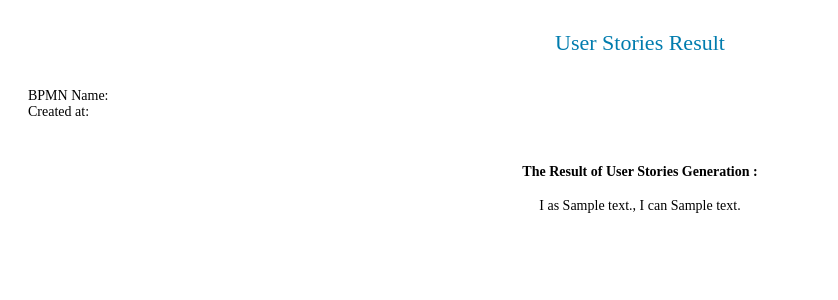
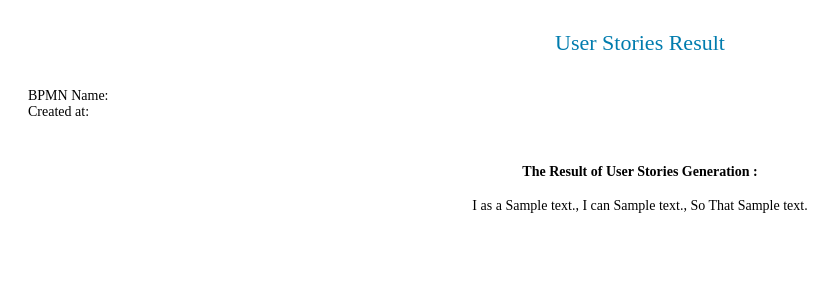
Before and after one commit to AgileRE-2021/BPMNtoUserStories, a Django app: template templates/result_pdf.html in a window 1280 px wide. Shown: the part 225-525 px from the top of the page, without its empty margins (0-838 px from the left). Run offline with Django 3.2, Linux system fonts and the light colour scheme; the template is opened without the code that fills it: values that come from a table or form of the project are taken from there, others are empty; tables that the repository leaves empty hold one stand-in row (values such as "Sample post").

Commit message:
update result pdf

```diff
--- a/templates/result_pdf.html
+++ b/templates/result_pdf.html
@@ -54,11 +54,27 @@
             <hr class='hrItem' />
         </div>
         <div class='content'>
-          <center> <h4> The Result of User Stories Generation : </h4> </center>
-          {% for d in data %}
-           <center> <p> I as {{ d.text_who }}, I can {{ d.text_what }} </p> </center>
-          {% endfor %}
-        </div>
+            <center> <h4> The Result of User Stories Generation : </h4> </center>
+            {% for d in data %}
+                  {% if d.text_why == None %}
+                      {% with d.text_who|make_list|first as checking %}
+                          {% if checking  == "A" or checking  == "I" or d.text_who != "User" and checking  == "U" or checking  == "E" or checking  == "O"%}
+                          <center> <p> I as an {{ d.text_who }}, I can {{ d.text_what }} </p> </center>
+                          {% else %}
+                          <center> <p> I as a {{ d.text_who }}, I can {{ d.text_what }} </p> </center>
+                          {% endif %}
+                      {% endwith %}
+                  {% else %}
+                      {% with d.text_who|make_list|first as checking %}
+                          {% if checking  == "A" or checking  == "I" or d.text_who != "User" and checking  == "U" or checking  == "E" or checking  == "O"%}
+                          <center> <p> I as an {{ d.text_who }}, I can {{ d.text_what }}, So That {{ d.text_why }} </p> </center>
+                          {% else %}
+                          <center> <p> I as a {{ d.text_who }}, I can {{ d.text_what }}, So That {{ d.text_why }} </p> </center>
+                          {% endif %}
+                      {% endwith %}
+                  {% endif %}
+            {% endfor %}
+          </div>
     </div>
     </body>
 </html>
--- a/templates/uploadfile.html
+++ b/templates/uploadfile.html
@@ -158,7 +158,7 @@
         <div class="content-container">
             <div class="upload-container">
                 <center><h1> BPMN To User Stories </h1></center>
-                <center><p>Convert your BPMN 2.0 XML to User Stories with amazing tools !!</p></center>
+                <center><p>Convert your BPMN 2.0 XPDL to User Stories with amazing tools !!</p></center>
                 <form method="POST" enctype="multipart/form-data" action="/proses/">
                 {% csrf_token %}
                     <center><input type="file" name="xml"></center>
```
